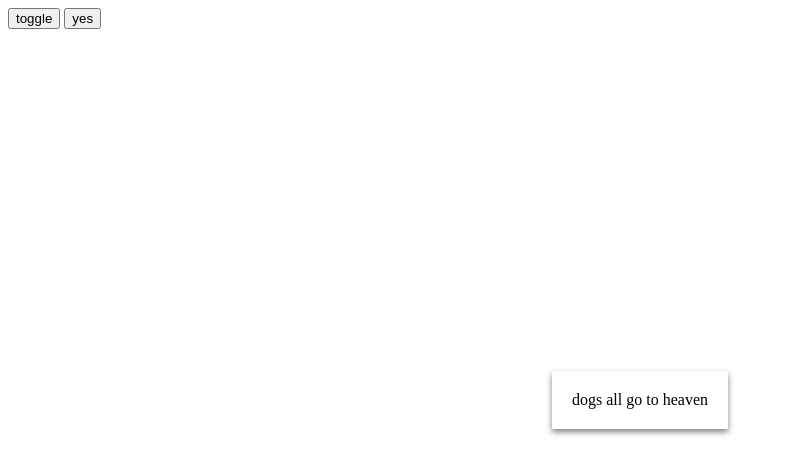
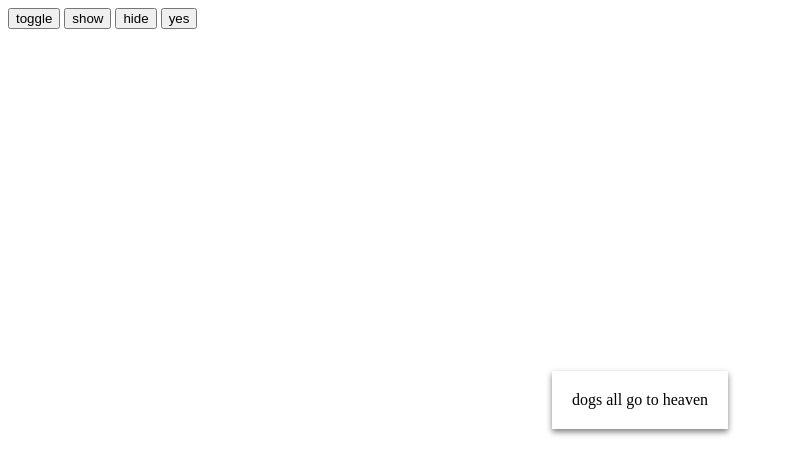
Before and after one commit to vezwork/Modal-css, a plain HTML site: page index.html in a window 1280 px wide. Shown: the whole page, without its empty margins (0-787 px from the left). Drawn offline with Linux system fonts and the light colour scheme.

Commit message:
queued animations added

```diff
--- a/index.html
+++ b/index.html
@@ -26,12 +26,12 @@
 
         //todo: is bind bad style?
         //preserve display value rather than always changing it to block on show/toggle
-        //queued animations
         function Modal(el) {
         //el is either a dom node to modal-ify, or a className string.
 
             this.shown = false;
-            //this.display = "block";
+            this.animating = 0; //0 not animating, 1 animating in, 2 animating out
+            this.queued = false; //for animation queueing, true if an animation is queued
 
             //initialize dom
             if (typeof el === "object") {
@@ -45,10 +45,26 @@
             }
 
             this.show = function(content) {
-                this.shown = true;
                 if (content) this.dom.innerHTML = content;
                 this.dom.style.display = "block";
-                if (this.inAnim) this.dom.style.animationName = this.inAnim;
+
+                if (this.inAnim) { //if animations are used
+                    if (this.animating==0) { //not animating currently
+                        if (!this.shown) {
+                            this.dom.style.animationName = this.inAnim;
+                            this.animating = 1;
+                            this.shown = true;
+                        } else {
+                            this.queued = false;
+                        }
+                    } else {
+                        this.queued = (this.animating==1)?false:true;
+                    }
+                } else {
+                    this.shown = true;
+                }
+
+                return this;
             }.bind(this);
 
             this.toggle = function() {
@@ -57,26 +73,44 @@
                 } else {
                     this.show();
                 }
+
+                return this;
             }.bind(this);
 
             this.hide = function() {
-                this.shown = false;
-                if (this.outAnim) {
-                    this.dom.style.animationName = this.outAnim;
+                if (this.outAnim) { //if animations are used
+                    if (this.animating==0) { //not animating currently
+                        if (this.shown) {
+                            this.dom.style.animationName = this.outAnim;
+                            this.animating = 2;
+                            this.shown = false;
+                        } else {
+                            this.queued = false;
+                        }
+                    } else {
+                        this.queued = (this.animating==2)?false:true;
+                    }
                 } else {
                     this.dom.style.display = "none";
+                    this.shown = false;
                 }
+
+                return this;
             }.bind(this);
 
             this.set = function(content) {
                 this.dom.innerHTML = content;
+
+                return this;
             }.bind(this);
 
-            //animation stuff
+            //animation initialization
             this.setAnim = function(inAnim, outAnim) {
+
                 if (!this.inAnim) this.dom.addEventListener("animationend", function() {
                     this.dom.style.animationName = "";
-                    console.log("anim end!");
+                    this.animating = 0;
+                    console.log("anim end!", this.shown);
 
                     if (!this.shown) {
                         this.dom.style.display = "none";
@@ -85,6 +119,11 @@
                         }
                     } else if (this.inAnim === this.outAnim) {
                         this.dom.style.animationDirection = "reverse";
+                    }
+
+                    if (this.queued) {
+                        this.queued = false;
+                        this.toggle();
                     }
                 }.bind(this));
 
@@ -96,6 +135,8 @@
                     this.inAnim = inAnim;
                     this.outAnim = inAnim;
                 }
+
+                return this;
             }
 
         }
@@ -103,9 +144,7 @@
         var myModal;
 
         window.onload = function() {
-            myModal = new Modal();
-            myModal.setAnim("example");
-            myModal.show("dogs all go to heaven");
+            myModal = new Modal().setAnim("example", "example2").show("dogs all go to heaven");
             myModal.dom.onclick = myModal.hide;
         }
     </script>
@@ -123,12 +162,16 @@
             padding: 20px;
 
             animation-duration: 1s;
-            animation-direction: alternate;
         }
 
         @keyframes example {
             from {opacity: 0; top: 20%;}
             to {opacity: 1;}
+        }
+
+        @keyframes example2 {
+            from {opacity: 1;}
+            to {opacity: 0; top: 80%;}
         }
     </style>
  </head>
@@ -137,6 +180,12 @@
     <button onclick="myModal.toggle();">
         toggle
     </button>
+    <button onclick="myModal.show();">
+        show
+    </button>
+    <button onclick="myModal.hide();">
+        hide
+    </button>
     <button onclick="myModal.set('yiiiii');">
         yes
     </button>
```
